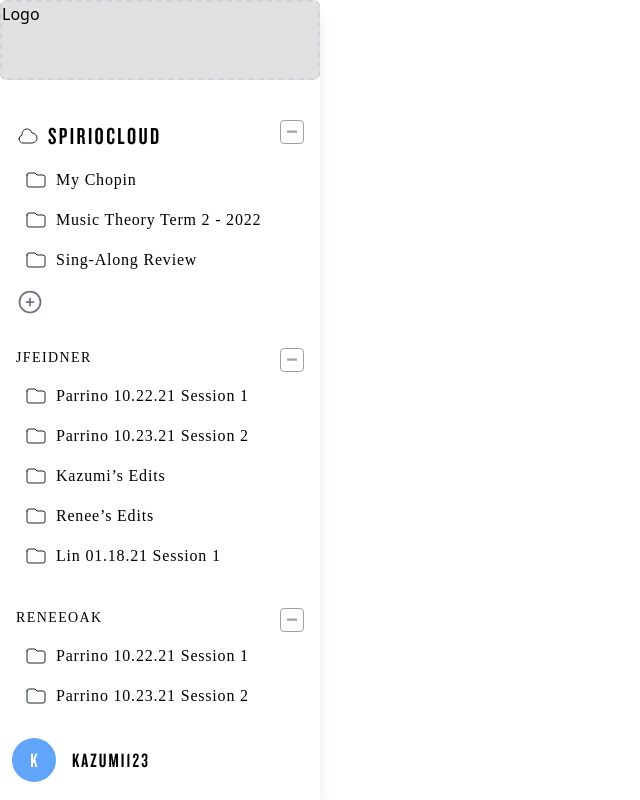
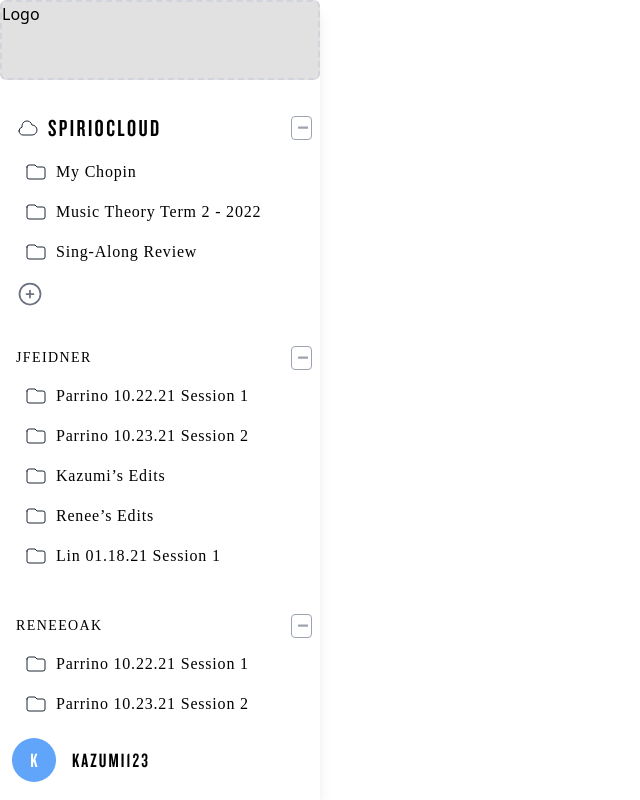
Before and after one commit to Steinway/spirio-cloud-web, a Vue app: page /#/ in a window 1280 px wide. Shown: the whole page, without its empty margins (0-640 px from the left). Built offline with nearby package versions, Linux system fonts and the light colour scheme.

Commit message:
Design Feedback WS-1908

```diff
--- a/src/components/CollapsibleFolderGroup.vue
+++ b/src/components/CollapsibleFolderGroup.vue
@@ -1,21 +1,33 @@
 <template>
   <div class="mb-8 font-minion tracking-wider">
+
     <!-- Folder Group Header -->
-    <div class="flex justify-between cursor-pointer" @mouseover="setHeaderRowHasHover(true)" @mouseleave="setHeaderRowHasHover(false)" >
-      <div class="flex mb-2">
+    <div
+      class="flex justify-between cursor-pointer items-center"
+      :class="headerClasses"
+      @mouseover="setRowHasHover(true)"
+      @mouseout="setRowHasHover(false)"
+    >
+      <router-link
+        :to="`/folder/${userName}`"
+        class="flex pt-2 pb-2 w-full"
+        :class="masterViewBreakpointClassesOuter"
+      >
         <slot name="headerIcon"></slot>
 
         <!-- title -->
         <h3 class="tracking-widest uppercase text-sm">
           <slot name="headerTitle"></slot>
         </h3>
-      </div>
+      </router-link>
 
       <!-- collapse icon -->
       <div
         class="border border-gray-400 cursor-pointer flex h-6 w-6 rounded"
         :class="{'border-gray-800' : headerRowHasHover}"
         @click="toggleIsExpanded"
+        @mouseover="setHeaderRowHasHover(true)"
+        @mouseleave="setHeaderRowHasHover(false)"
       >
 
         <svg v-if="isExpanded" xmlns="http://www.w3.org/2000/svg"
@@ -33,7 +45,10 @@
     </div>
 
     <!-- Folder Group List -->
-    <div v-if="isExpanded">
+    <div
+      v-if="isExpanded"
+      :class="masterViewContainerBreakpointClasses"
+    >
       <folder-list-item
         v-for="folder in folderList"
         :title="folder"
@@ -51,6 +66,7 @@
 
 <script>
 import FolderListItem from "./FolderListItem.vue"
+import useSharedStyles from "@/use/SharedStyles.vue"
 
 export default {
   name: 'CollapsibleFolderGroup',
@@ -63,6 +79,9 @@ export default {
       default: true
     }
   },
+  setup() {
+    return useSharedStyles()
+  },
   data: function(){
     return {
       isExpanded: true,
@@ -70,14 +89,31 @@ export default {
     }
   },
   computed:{
+    headerClasses: function(){
+      let classes = `
+        ${this.masterViewBreakpointClassesInner}
+      `
+      if(this.isActive){
+        classes += ' bg-gray-200'
+      }
 
+      if(this.rowHasHover && this.isActive){
+        classes += ' text-gray-500'
+      }
+      return classes
+    },
+    isActive: function(){
+      // TODO: replace with better matching key to avoid duplicate active folder highlights
+      return this.$route.name === 'root' && this.$route.params.userName === this.$props.userName
+      // this.$route.params.userName === this.$props.userName
+
+    }
   },
   methods: {
     toggleIsExpanded(){
       this.isExpanded = !this.isExpanded
     },
     setHeaderRowHasHover(bool){
-      console.log("HI"),
       this.headerRowHasHover = bool
     }
   }
--- a/src/components/FileListTable.vue
+++ b/src/components/FileListTable.vue
@@ -1,7 +1,7 @@
 <template>
   <div
     class="grid grid-cols-6 uppercase tracking-widest"
-    :class="containerBreakpointClasses"
+    :class="detailViewContainerBreakpointClasses"
   >
     <!-- Table Header -->
     <div class="col-span-3">
@@ -16,7 +16,7 @@
   </div>
   <div
     class=" col-span-6 border-b-4 border-black mt-2 mb-1"
-    :class="containerBreakpointClasses"
+    :class="detailViewContainerBreakpointClasses"
   ></div>
 
   <div class="overflow-y-auto snap-y relative ">
@@ -33,7 +33,7 @@
   </div>
 </template>
 <script>
-import useDetailViewSharedStyles from '@/use/DetailViewSharedStyles.vue'
+import useDetailViewSharedStyles from '@/use/SharedStyles.vue'
 import FileListTableRow from '@/components/FileListTableRow.vue'
 export default {
   name: 'FileListTable',
--- a/src/components/FileListTableRow.vue
+++ b/src/components/FileListTableRow.vue
@@ -2,7 +2,7 @@
   <!-- data row -->
   <div
     class="grid grid-cols-6 pt-4 pb-4 border-b snap-start items-center"
-    :class="containerBreakpointClasses"
+    :class="detailViewContainerBreakpointClasses"
   >
     <div class="col-span-3">
 
@@ -92,7 +92,7 @@
   </div>
 </template>
 <script>
-import useDetailViewSharedStyles from '@/use/DetailViewSharedStyles.vue'
+import useDetailViewSharedStyles from '@/use/SharedStyles.vue'
 export default {
   name: 'FileListTableRow',
   props: {
--- a/src/components/FolderListItem.vue
+++ b/src/components/FolderListItem.vue
@@ -10,7 +10,7 @@
 
     @mouseover="setRowHasHover(true)"
     @mouseout="setRowHasHover(false)"
-    >
+  >
     <!-- folder icon -->
     <svg xmlns="http://www.w3.org/2000/svg"
       class="h-6 w-6 text-gray-800 mr-2"
--- a/src/router/index.js
+++ b/src/router/index.js
@@ -22,6 +22,11 @@ const routes = [
         name: 'test',
         component: DetailView
       },
+      {
+        path: '/folder/:userName',
+        name: 'root',
+        component: DetailView
+      },
     ]
   },
   // {
--- a/src/store/styles.js
+++ b/src/store/styles.js
@@ -3,12 +3,12 @@ import { defineStore } from 'pinia'
 export const useStylesStore = defineStore('styles', {
   state: () => ({
     DetailView: {
-      breakpointClassesOuter: `
+      detalViewBreakpointClassesOuter: `
         mr-2 ml-2
         md:ml-3 md:mr-3
         lg:ml-5 lg:mr-5
       `,
-      breakpointClassesInner: `
+      detalViewBreakpointClassesInner: `
         pr-2 pl-2
         md:pl-3 md:pr-3
         lg:pl-5 lg:pr-5
@@ -16,6 +16,6 @@ export const useStylesStore = defineStore('styles', {
     }
   }),
   getters: {
-    breakpointClasses: state => `${state.DetailView.breakpointClassesInner} ${state.DetailView.breakpointClassesOuter}`
+    breakpointClasses: state => `${state.DetailView.detalViewBreakpointClassesInner} ${state.DetailView.detalViewBreakpointClassesOuter}`
   },
 })
--- a/src/use/DetailViewSharedStyles.vue
+++ /dev/null
@@ -1,29 +0,0 @@
-<script>
-import { ref, computed } from 'vue'
-
-// reactive state
-// const count = ref(0)
-
-export default function useDetailViewSharedStyles(){
-  const breakpointClassesOuter = ref(`
-    mr-2 ml-2
-    md:ml-3 md:mr-3
-    lg:ml-5 lg:mr-5
-  `)
-  const breakpointClassesInner =  ref(`
-    pr-2 pl-2
-    md:pl-3 md:pr-3
-    lg:pl-5 lg:pr-5
-  `)
-  const checkbox = ref('w-5 h-5 text-black ring-inset hover:ring-1 hover:ring-gray-300 focus:ring-white focus:ring-0 cursor-pointer')
-
-  const containerBreakpointClasses = computed(()=>{
-    // return `${breakpointClassesOuter.value} ${breakpointClassesInner.value}`.replace(/\n/g, " ");
-    return `${breakpointClassesOuter.value} ${breakpointClassesInner.value}`
-  })
-
-  return { breakpointClassesOuter, breakpointClassesInner, containerBreakpointClasses, checkbox }
-
-}
-
-</script>
--- /dev/null
+++ b/src/use/SharedStyles.vue
@@ -0,0 +1,50 @@
+<script>
+import { ref, computed } from 'vue'
+
+// reactive state
+// const count = ref(0)
+
+export default function useSharedStyles(){
+  const checkbox = ref('w-5 h-5 text-black ring-inset hover:ring-1 hover:ring-gray-300 focus:ring-white focus:ring-0 cursor-pointer')
+
+  const detalViewBreakpointClassesOuter = ref(`
+    mr-2 ml-2
+    md:ml-3 md:mr-3
+    lg:ml-5 lg:mr-5
+  `)
+  const detalViewBreakpointClassesInner =  ref(`
+    pr-2 pl-2
+    md:pl-3 md:pr-3
+    lg:pl-5 lg:pr-5
+  `)
+
+  const masterViewBreakpointClassesOuter = ref(`
+    mr-2 ml-2
+  `)
+  const masterViewBreakpointClassesInner =  ref(`
+    pr-2 pl-2
+  `)
+
+  const detailViewContainerBreakpointClasses = computed(()=>{
+    // return `${detalViewBreakpointClassesOuter.value} ${detalViewBreakpointClassesInner.value}`.replace(/\n/g, " ");
+    return `${detalViewBreakpointClassesOuter.value} ${detalViewBreakpointClassesInner.value}`
+  })
+
+  const masterViewContainerBreakpointClasses = computed(()=>{
+    // return `${masterViewBreakpointClassesOuter.value} ${masterViewBreakpointClassesInner.value}`.replace(/\n/g, " ");
+    return `${masterViewBreakpointClassesOuter.value} ${masterViewBreakpointClassesInner.value}`
+  })
+
+  return {
+    detalViewBreakpointClassesOuter,
+    detalViewBreakpointClassesInner,
+    detailViewContainerBreakpointClasses,
+    masterViewBreakpointClassesOuter,
+    masterViewBreakpointClassesInner,
+    masterViewContainerBreakpointClasses,
+    checkbox
+  }
+
+}
+
+</script>
--- a/src/views/DetailView.vue
+++ b/src/views/DetailView.vue
@@ -5,7 +5,7 @@
 
     <div
       class="flex justify-end mt-8 mb-8"
-      :class="breakpointClassesOuter"
+      :class="detalViewBreakpointClassesOuter"
     >
       <button
         class="
@@ -27,7 +27,7 @@
     <!-- Header -->
     <header
       class="flex justify-end text-right align-middle uppercase font-knockout481 mb-2"
-      :class="breakpointClassesOuter"
+      :class="detalViewBreakpointClassesOuter"
     >
 
       <!-- Header Text -->
@@ -55,7 +55,7 @@
 
     <footer
       class=" h-24 pt-2 mt-auto flex-shrink-0 text-gray-400 flex flex-col tracking-wider text-right"
-      :class="breakpointClassesOuter"
+      :class="detalViewBreakpointClassesOuter"
     >
       <div class=" pb-1 border-gray-200 text-right border-b">
         <a
@@ -82,7 +82,7 @@
 </template>
 
 <script>
-import useDetailViewSharedStyles from '@/use/DetailViewSharedStyles.vue'
+import useSharedStyles from '@/use/SharedStyles.vue'
 import FileListTable from '../components/FileListTable.vue'
 
 export default {
@@ -94,7 +94,7 @@ export default {
   },
   setup(){
     console.log("hi")
-    return useDetailViewSharedStyles()
+    return useSharedStyles()
 
   },
   methods:{
--- a/src/views/MasterView.vue
+++ b/src/views/MasterView.vue
@@ -8,7 +8,11 @@
       <div class="shrink-0 rounded-md h-20 bg-gray-200 border-gray-300 border-dashed border-2 mb-6"> Logo </div>
 
       <!-- Folder Groups Scrollable Area -->
-      <div class="overflow-y-scroll p-4">
+      <div
+        class="overflow-y-scroll"
+
+
+      >
         <!-- User Folder Group -->
         <collapsible-folder-group :folderList="userFolderList" :isSharedFolder="false" userName="user">
           <template #headerIcon>
@@ -44,12 +48,16 @@
 <script>
 import CollapsibleFolderGroup from '../components/CollapsibleFolderGroup.vue'
 import UserState from '../components/UserState.vue'
+import useSharedStyles from '@/use/SharedStyles.vue'
 
 export default {
   name: 'MasterView',
   components: {
     CollapsibleFolderGroup,
     UserState
+  },
+  setup(){
+    return useSharedStyles()
   },
   data: function(){
     return {
```
